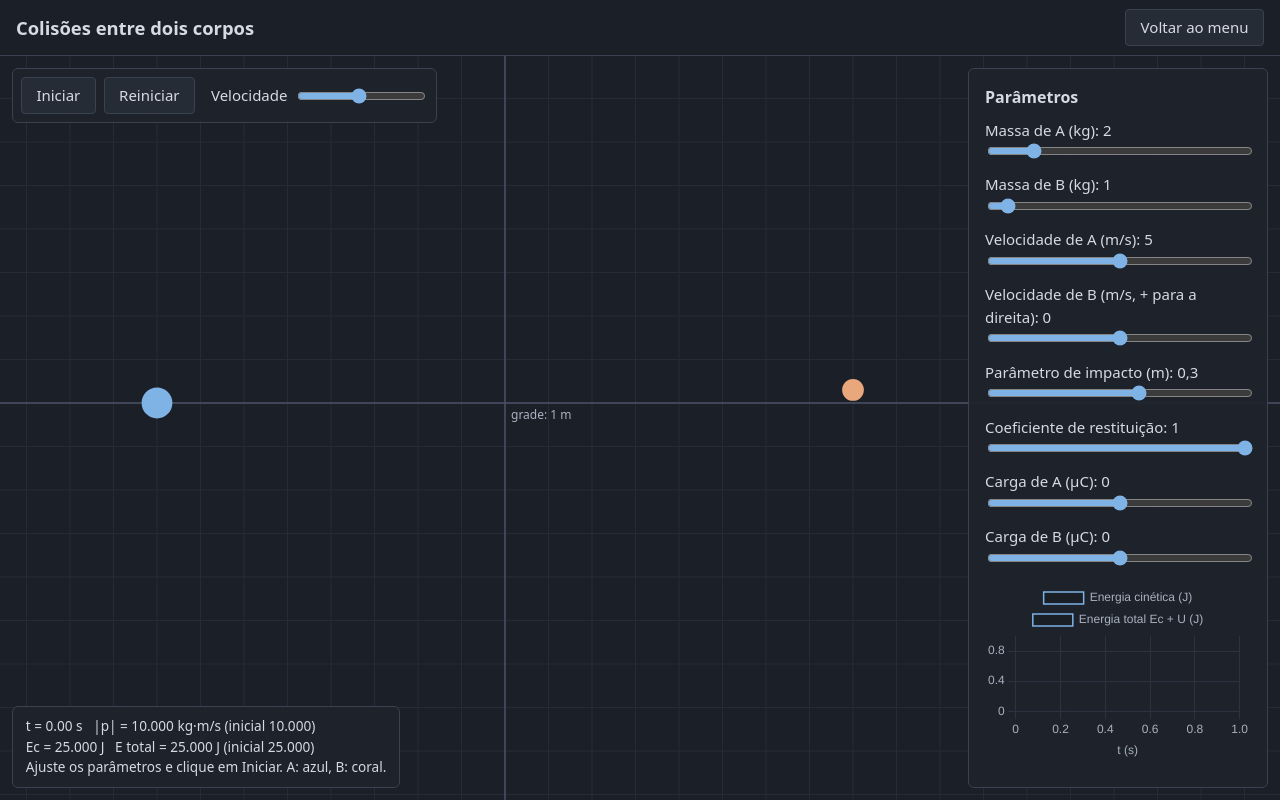
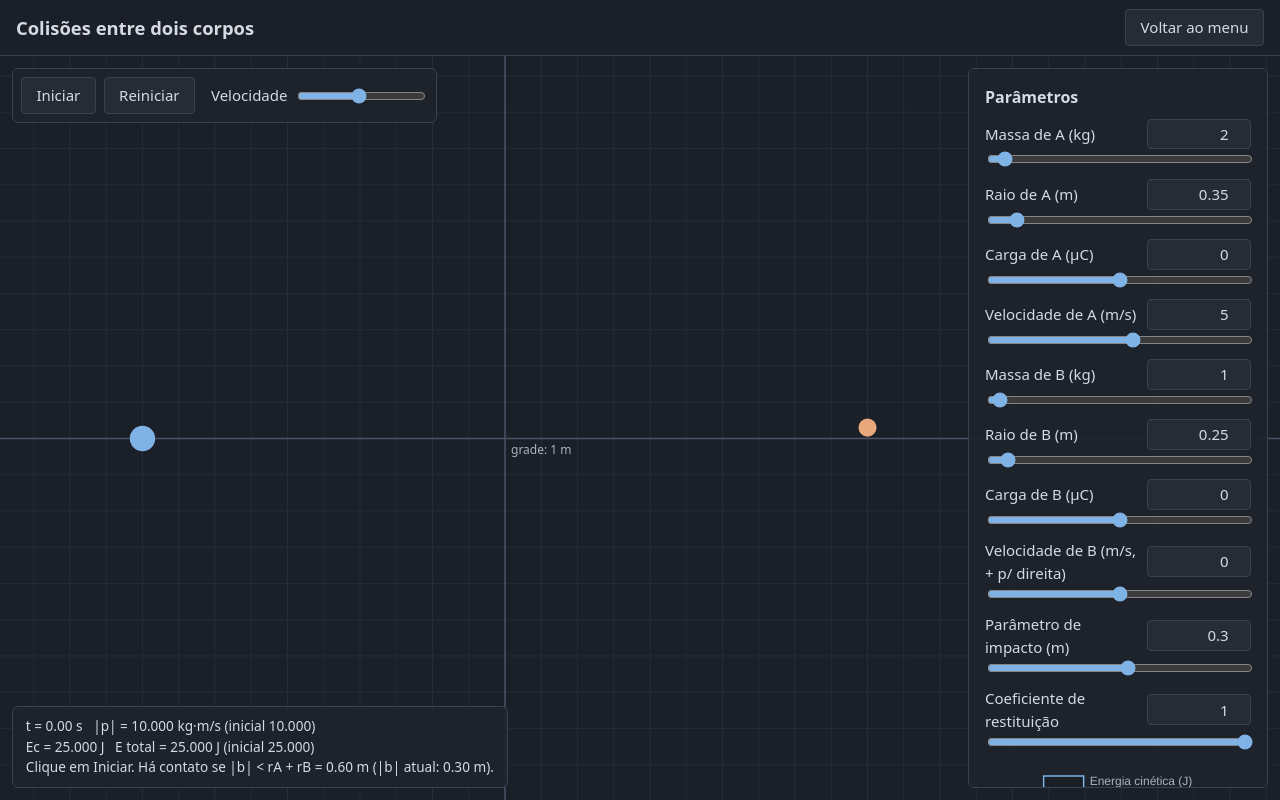
Before and after one commit to hectormonticeli/simulador-fisica, a plain HTML site: page index.html in a window 1280 px wide. Both pictures are taken after a click on the button "Colisões entre dois corpos". Drawn offline with nearby package versions, Linux system fonts and the light colour scheme.

Commit message:
melhora o experimento de colisões e sliders

```diff
--- a/css/estilo.css
+++ b/css/estilo.css
@@ -1,4 +1,4 @@
-:root { --fundo:#1b1f27; --painel:rgba(30,35,44,.92); --borda:#3a4252; --texto:#d5dae3; --azul:#7fb2e5; }
+:root { --fundo:#1b1f27; --painel:rgba(30,35,44,.92); --borda:#3a4252; --texto:#d5dae3; --azul:#7fb2e5; color-scheme: dark; }
 [hidden] { display: none !important; }
 * { box-sizing: border-box; }
 body { margin: 0; background: var(--fundo); color: var(--texto); font: 15px/1.5 system-ui, sans-serif; }
@@ -14,7 +14,9 @@ h2 { margin: 0 0 .6rem; font-size: 1rem; font-weight: 600; }
 .barra { top: 12px; left: 12px; display: flex; gap: .5rem; align-items: center; padding: .5rem; }
 .barra label { display: flex; gap: .5rem; align-items: center; margin-left: .5rem; }
 aside { top: 12px; right: 12px; bottom: 12px; width: 300px; padding: 1rem; overflow: auto; }
-aside label { display: block; margin-bottom: .9rem; }
+.param { margin-bottom: .7rem; }
+.linha { display: flex; justify-content: space-between; align-items: center; gap: .5rem; }
+input[type=number] { width: 6.5rem; padding: .2rem .4rem; font: inherit; font-variant-numeric: tabular-nums; text-align: right; color: var(--texto); background: #262c36; border: 1px solid var(--borda); border-radius: 4px; }
 pre { left: 12px; bottom: 12px; margin: 0; padding: .6rem .8rem; font: inherit; font-size: .85rem; font-variant-numeric: tabular-nums; white-space: pre-wrap; max-width: calc(100% - 340px); }
 .graf { position: relative; height: 180px; margin-top: 1rem; }
 
--- a/js/core/controles.js
+++ b/js/core/controles.js
@@ -1,20 +1,35 @@
-// Gera um slider para cada parâmetro declarado pelo experimento.
-// Devolve o objeto "valores" e chama aoMudar(valores) quando algum slider se move.
+// Gera, para cada parâmetro do experimento, um campo numérico (digitável) e um slider sincronizados.
+//   min/max/passo -> faixa do slider (a faixa "prática")
+//   limite: [a, b] -> faixa aceita ao digitar (opcional; por padrão, a mesma do slider)
+// Devolve o objeto "valores" e chama aoMudar(valores) quando algum valor muda.
 export function criarSliders(container, parametros, aoMudar) {
   container.innerHTML = "";
   const valores = {};
   for (const p of parametros) {
     valores[p.nome] = p.valor;
-    const rotulo = document.createElement("label");
-    const saida = document.createElement("span");
-    const campo = Object.assign(document.createElement("input"), {
+    const [lo, hi] = p.limite ?? [p.min, p.max];
+
+    const bloco = document.createElement("div"); bloco.className = "param";
+    const linha = document.createElement("div"); linha.className = "linha";
+    const rotulo = Object.assign(document.createElement("label"), { htmlFor: `p-${p.nome}`, textContent: p.rotulo });
+    const numero = Object.assign(document.createElement("input"), { id: `p-${p.nome}`, type: "number", min: lo, max: hi, step: "any", value: p.valor });
+    const slider = Object.assign(document.createElement("input"), {
       type: "range", min: p.min, max: p.max, step: p.passo ?? (p.max - p.min) / 100, value: p.valor,
     });
-    const mostrar = () => { saida.textContent = Number(campo.value).toLocaleString("pt-BR"); };
-    campo.oninput = () => { valores[p.nome] = +campo.value; mostrar(); aoMudar(valores); };
-    mostrar();
-    rotulo.append(`${p.rotulo}: `, saida, campo);
-    container.append(rotulo);
+
+    const aplicar = v => { valores[p.nome] = v; aoMudar(valores); };
+    slider.oninput = () => { numero.value = slider.value; aplicar(+slider.value); };
+    numero.onchange = () => {   // vale ao confirmar (Enter ou ao sair do campo)
+      let v = numero.valueAsNumber;
+      if (Number.isNaN(v)) v = valores[p.nome];
+      v = Math.min(hi, Math.max(lo, v));   // respeita os limites
+      numero.value = v; slider.value = v;  // o slider apenas encosta na ponta se v estiver fora da sua faixa
+      aplicar(v);
+    };
+
+    linha.append(rotulo, numero);
+    bloco.append(linha, slider);
+    container.append(bloco);
   }
   return valores;
 }
--- a/js/core/desenho.js
+++ b/js/core/desenho.js
@@ -1,14 +1,14 @@
 // Peças de desenho compartilhadas pelos experimentos (tema escuro, cores suaves).
 export const COR = { grade: "#262c37", eixo: "#4a5366", texto: "#aab2c0", azul: "#7fb2e5", coral: "#e8a87c", ideal: "#66748f" };
 
-// Margens da área útil: espaço para o painel da direita, a barra do topo e o bloco de leitura (embaixo).
-export const MARGEM = { e: 70, d: 340, t: 80, b: 130 };
+// Margens da área útil: deixam espaço para o painel da direita e a barra do topo.
+export const MARGEM = { e: 70, d: 340, t: 80, b: 70 };
 
 // Grade e eixos cobrindo a tela toda, alinhados à origem (X0, Y0 em pixels). "px" = tamanho da célula.
 export function desenharGrade(ctx, w, h, X0, Y0, px) {
   ctx.lineWidth = 1; ctx.strokeStyle = COR.grade; ctx.beginPath();
-  for (let x = X0 % px; x < w; x += px) { ctx.moveTo(x, 0); ctx.lineTo(x, h); }
-  for (let y = Y0 % px; y < h; y += px) { ctx.moveTo(0, y); ctx.lineTo(w, y); }
+  for (let x = ((X0 % px) + px) % px; x < w; x += px) { ctx.moveTo(x, 0); ctx.lineTo(x, h); }
+  for (let y = ((Y0 % px) + px) % px; y < h; y += px) { ctx.moveTo(0, y); ctx.lineTo(w, y); }
   ctx.stroke();
   ctx.lineWidth = 1.5; ctx.strokeStyle = COR.eixo; ctx.beginPath();
   ctx.moveTo(X0, 0); ctx.lineTo(X0, h); ctx.moveTo(0, Y0); ctx.lineTo(w, Y0);
--- a/js/experimentos/colisoes.js
+++ b/js/experimentos/colisoes.js
@@ -1,4 +1,4 @@
-import { Corpo, coulomb, passoMundo, colidir, K_COULOMB } from "../fisica/nucleo.js";
+import { Corpo, coulomb, passoMundo, colidir, aceleracao, K_COULOMB } from "../fisica/nucleo.js";
 import { COR, MARGEM, desenharGrade } from "../core/desenho.js";
 
 const MICRO = 1e-6, DURACAO = 20;   // cargas em µC; a simulação termina após 20 s
@@ -8,25 +8,31 @@ export default {
   titulo: "Colisões entre dois corpos",
   categoria: "Mecânica",
   series: ["Energia cinética (J)", "Energia total Ec + U (J)"],
+  // min/max/passo = slider; limite = faixa aceita ao digitar
   parametros: [
-    { nome: "m1", rotulo: "Massa de A (kg)", min: 0.5, max: 10, valor: 2, passo: 0.5 },
-    { nome: "m2", rotulo: "Massa de B (kg)", min: 0.5, max: 10, valor: 1, passo: 0.5 },
-    { nome: "v1", rotulo: "Velocidade de A (m/s)", min: 0, max: 10, valor: 5, passo: 0.5 },
-    { nome: "v2", rotulo: "Velocidade de B (m/s, + para a direita)", min: -10, max: 10, valor: 0, passo: 0.5 },
-    { nome: "b", rotulo: "Parâmetro de impacto (m)", min: -2, max: 2, valor: 0.3, passo: 0.1 },
+    { nome: "m1", rotulo: "Massa de A (kg)", min: 0.1, max: 50, valor: 2, passo: 0.1, limite: [0.01, 1000] },
+    { nome: "r1", rotulo: "Raio de A (m)", min: 0.1, max: 3, valor: 0.35, passo: 0.05, limite: [0.05, 5] },
+    { nome: "q1", rotulo: "Carga de A (µC)", min: -100, max: 100, valor: 0, passo: 1, limite: [-500, 500] },
+    { nome: "v1", rotulo: "Velocidade de A (m/s)", min: -50, max: 50, valor: 5, passo: 0.5, limite: [-300, 300] },
+    { nome: "m2", rotulo: "Massa de B (kg)", min: 0.1, max: 50, valor: 1, passo: 0.1, limite: [0.01, 1000] },
+    { nome: "r2", rotulo: "Raio de B (m)", min: 0.1, max: 3, valor: 0.25, passo: 0.05, limite: [0.05, 5] },
+    { nome: "q2", rotulo: "Carga de B (µC)", min: -100, max: 100, valor: 0, passo: 1, limite: [-500, 500] },
+    { nome: "v2", rotulo: "Velocidade de B (m/s, + p/ direita)", min: -50, max: 50, valor: 0, passo: 0.5, limite: [-300, 300] },
+    { nome: "b", rotulo: "Parâmetro de impacto (m)", min: -5, max: 5, valor: 0.3, passo: 0.05, limite: [-10, 10] },
     { nome: "e", rotulo: "Coeficiente de restituição", min: 0, max: 1, valor: 1, passo: 0.05 },
-    { nome: "q1", rotulo: "Carga de A (µC)", min: -50, max: 50, valor: 0, passo: 1 },
-    { nome: "q2", rotulo: "Carga de B (µC)", min: -50, max: 50, valor: 0, passo: 1 },
   ],
 
   reset(p) {
-    const raio = m => 0.25 * Math.sqrt(m);
     this.corpos = [
-      new Corpo({ x: -8, y: 0, vx: p.v1, m: p.m1, q: p.q1 * MICRO, r: raio(p.m1) }),
-      new Corpo({ x: 8, y: p.b, vx: p.v2, m: p.m2, q: p.q2 * MICRO, r: raio(p.m2) }),
+      new Corpo({ x: -10, y: 0, vx: p.v1, m: p.m1, q: p.q1 * MICRO, r: p.r1 }),
+      new Corpo({ x: 10, y: p.b, vx: p.v2, m: p.m2, q: p.q2 * MICRO, r: p.r2 }),
     ];
     this.forcas = [coulomb(this.corpos)];
-    this.e = p.e; this.t = 0; this.fim = false; this.escala = null; this.trilhas = [[], []];
+    this.e = p.e; this.b = p.b; this.rs = p.r1 + p.r2;
+    this.t = 0; this.fim = false; this.escala = null; this.trilhas = [[], []];
+    // região mostrada: cresce se os corpos forem grandes ou o parâmetro de impacto for grande
+    const rmax = Math.max(p.r1, p.r2);
+    this.vista = { cy: p.b / 2, meiaL: Math.max(12, 11 + rmax), meiaA: Math.max(7, Math.abs(p.b) / 2 + rmax + 1) };
     this.p0 = this.momento(); this.E0 = this.energias().E;
   },
 
@@ -36,27 +42,40 @@ export default {
     return Math.hypot(px, py);
   },
 
-  // Ec = energia cinética total; E = Ec + energia potencial elétrica (conserva-se, exceto na perda do choque)
+  // Ec = energia cinética total; E = Ec + energia potencial elétrica
   energias() {
     const [a, b] = this.corpos;
     const Ec = this.corpos.reduce((s, c) => s + 0.5 * c.m * (c.vx ** 2 + c.vy ** 2), 0);
-    return { Ec, E: Ec + K_COULOMB * a.q * b.q / Math.hypot(b.x - a.x, b.y - a.y) };
+    return { Ec, E: Ec + K_COULOMB * a.q * b.q / Math.max(Math.hypot(b.x - a.x, b.y - a.y), this.rs) };
+  },
+
+  // Com velocidades e cargas grandes, um passo único poderia "atravessar" o outro corpo.
+  // Dividimos o passo em n partes: o deslocamento por parte fica pequeno perto do raio do menor corpo.
+  subpassos(dt) {
+    const rmin = Math.min(...this.corpos.map(c => c.r));
+    const vmax = Math.max(...this.corpos.map(c => Math.hypot(c.vx, c.vy)));
+    const amax = Math.max(...this.corpos.map(c => Math.hypot(...aceleracao(c, this.forcas))));
+    const n = Math.ceil(Math.max(vmax * dt / (0.05 * rmin), dt * Math.sqrt(amax / (0.02 * rmin))));
+    return Math.min(2000, Math.max(1, n));
   },
 
   step(dt) {
     if (this.fim) return;
-    passoMundo(this.corpos, this.forcas, dt);
-    colidir(this.corpos[0], this.corpos[1], this.e);
+    const n = this.subpassos(dt);
+    for (let i = 0; i < n; i++) {
+      passoMundo(this.corpos, this.forcas, dt / n);
+      colidir(this.corpos[0], this.corpos[1], this.e);
+    }
     this.t += dt;
     this.trilhas.forEach((tr, i) => tr.push([this.corpos[i].x, this.corpos[i].y]));
     if (this.t >= DURACAO) this.fim = true;
   },
 
   draw(ctx, w, h) {
-    const M = MARGEM, aw = w - M.e - M.d, ah = h - M.t - M.b;
-    this.escala ??= Math.min(aw / 20, ah / 12);   // mostra uma região de 20 m x 12 m
+    const V = this.vista, M = MARGEM, aw = w - M.e - M.d, ah = h - M.t - M.b;
+    this.escala ??= Math.min(aw / (2 * V.meiaL), ah / (2 * V.meiaA));
     const s = this.escala, cx = M.e + aw / 2, cy = M.t + ah / 2;
-    const X = x => cx + x * s, Y = y => cy - y * s;
+    const X = x => cx + x * s, Y = y => cy - (y - V.cy) * s;
     ctx.clearRect(0, 0, w, h);
     desenharGrade(ctx, w, h, X(0), Y(0), s);
     ctx.fillStyle = COR.texto; ctx.font = "12px system-ui"; ctx.fillText("grade: 1 m", X(0) + 6, Y(0) + 16);
@@ -80,6 +99,7 @@ export default {
     const e = this.energias();
     return `t = ${this.t.toFixed(2)} s   |p| = ${this.momento().toFixed(3)} kg·m/s (inicial ${this.p0.toFixed(3)})\n`
       + `Ec = ${e.Ec.toFixed(3)} J   E total = ${e.E.toFixed(3)} J (inicial ${this.E0.toFixed(3)})\n`
-      + (this.fim ? "Fim da simulação." : this.t > 0 ? "Em andamento..." : "Ajuste os parâmetros e clique em Iniciar. A: azul, B: coral.");
+      + (this.fim ? "Fim da simulação." : this.t > 0 ? "Em andamento..."
+        : `Clique em Iniciar. Há contato se |b| < rA + rB = ${this.rs.toFixed(2)} m (|b| atual: ${Math.abs(this.b).toFixed(2)} m).`);
   },
 };
--- a/js/experimentos/lancamento.js
+++ b/js/experimentos/lancamento.js
@@ -7,11 +7,11 @@ export default {
   categoria: "Mecânica",
   series: ["Altura y (m)"],
   parametros: [
-    { nome: "v0", rotulo: "Velocidade inicial (m/s)", min: 1, max: 50, valor: 25, passo: 1 },
-    { nome: "angulo", rotulo: "Ângulo (°)", min: 5, max: 85, valor: 45, passo: 1 },
-    { nome: "h0", rotulo: "Altura inicial (m)", min: 0, max: 30, valor: 0, passo: 1 },
-    { nome: "g", rotulo: "Gravidade (m/s²)", min: 1, max: 25, valor: 9.8, passo: 0.1 },
-    { nome: "k", rotulo: "Arrasto (kg/s)", min: 0, max: 1, valor: 0, passo: 0.01 },
+    { nome: "v0", rotulo: "Velocidade inicial (m/s)", min: 1, max: 100, valor: 25, passo: 1, limite: [0.1, 500] },
+    { nome: "angulo", rotulo: "Ângulo (°)", min: 0, max: 90, valor: 45, passo: 1 },
+    { nome: "h0", rotulo: "Altura inicial (m)", min: 0, max: 100, valor: 0, passo: 1, limite: [0, 1000] },
+    { nome: "g", rotulo: "Gravidade (m/s²)", min: 1, max: 30, valor: 9.8, passo: 0.1, limite: [0.1, 100] },
+    { nome: "k", rotulo: "Arrasto (kg/s)", min: 0, max: 2, valor: 0, passo: 0.01, limite: [0, 10] },
   ],
 
   reset(p) {
@@ -40,7 +40,7 @@ export default {
     const s = this.escala, X = x => M.e + x * s, Y = y => h - M.b - y * s;
     ctx.clearRect(0, 0, w, h);
 
-    const dg = 10 ** Math.floor(Math.log10(Math.max(this.R0, 1) / 4));
+    const dg = 10 ** Math.floor(Math.log10(Math.max(this.R0, this.H0, 1) / 4));
     desenharGrade(ctx, w, h, X(0), Y(0), dg * s);
     ctx.fillStyle = COR.texto; ctx.font = "12px system-ui";
     ctx.fillText(`grade: ${dg} m`, X(0) + 6, Y(0) + 16);
```
